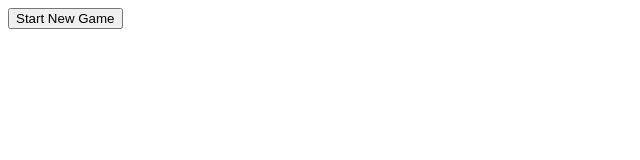
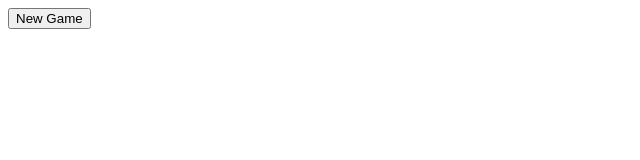
Before and after one commit to juancruza46/TTT-Weekend, a plain HTML site: page index.html in a window 1280 px wide. Shown: the full height of the page, 0-640 px from the left. Drawn offline with Linux system fonts and the light colour scheme.

Commit message:
button renamed

```diff
--- a/index.html
+++ b/index.html
@@ -22,6 +22,6 @@
         <div id = "sq-C2"></div>
         <div id = "sq-C3"></div>
       </main>
-<button>Start New Game</button>
+<button>New Game</button>
 </body>
 </html>
```
